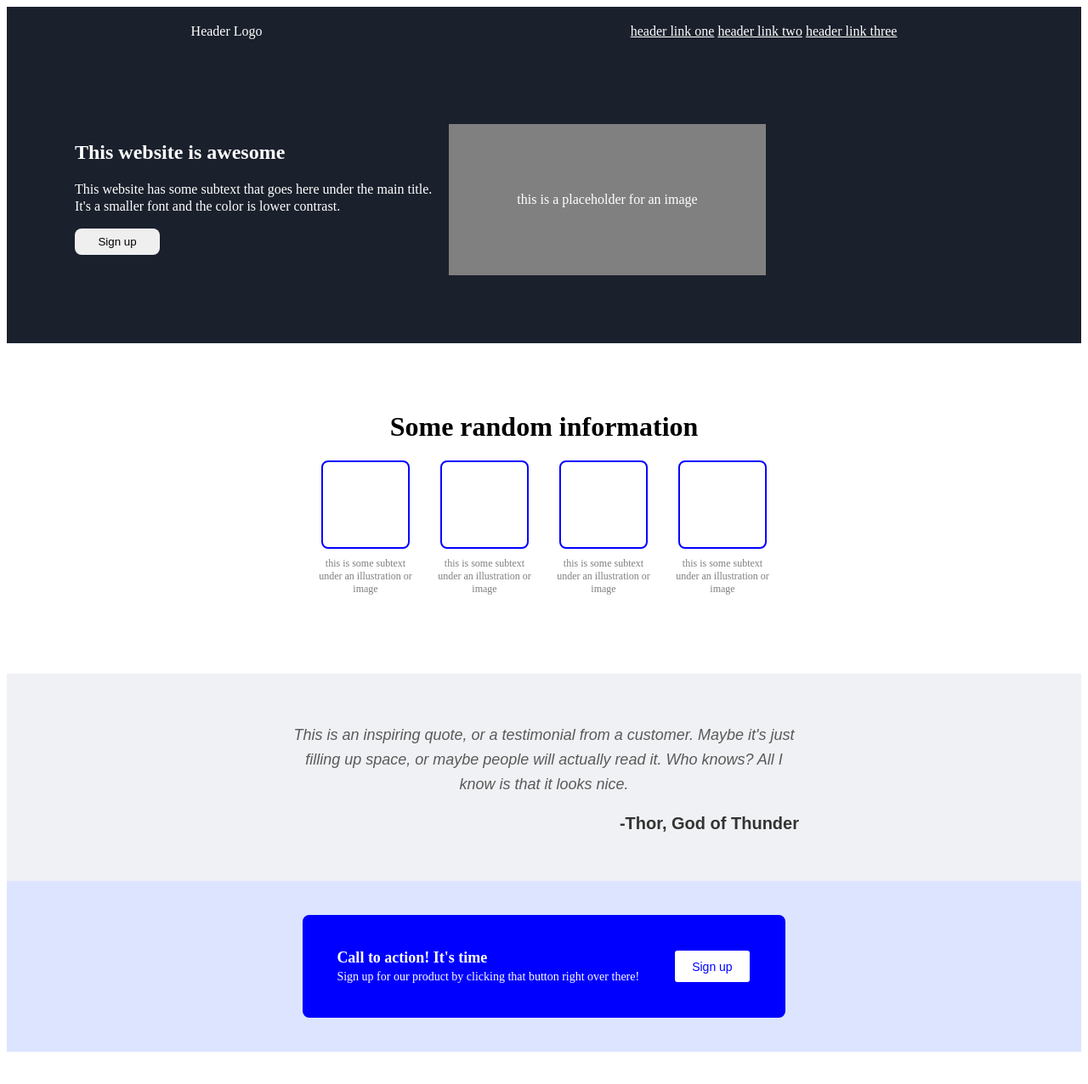
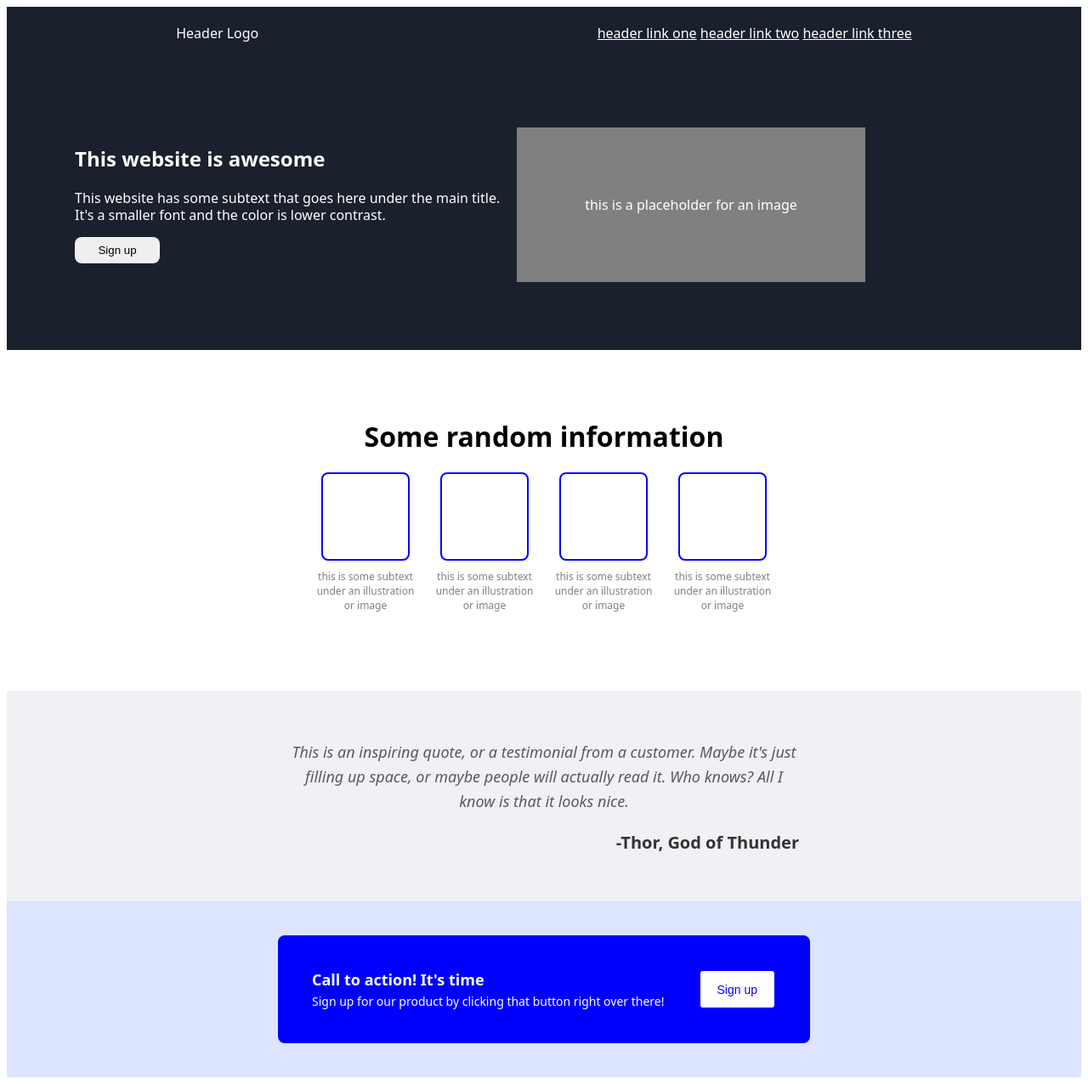
Before and after one commit to chriswanjohi/Repos, a plain HTML site: page index.html in a window 1280 px wide. Shown: the whole page at 85% size. Before the commit the page ends 1246 px from the top, so only its background shows below. Drawn offline with Linux system fonts and the light colour scheme.

Commit message:
Final Changes

```diff
--- a/styles.css
+++ b/styles.css
@@ -31,10 +31,13 @@ border: 0px;
     padding: 8px;
     width: 100px;
     border-radius: 8px;
+
 }
 
 .hero-container{
-    display:flex
+    display:flex;
+    font-family: system-ui, -apple-system, BlinkMacSystemFont, 'Segoe UI', Roboto, Oxygen, Ubuntu, Cantarell, 'Open Sans', 'Helvetica Neue', sans-serif;
+
 
 }
 
@@ -42,21 +45,25 @@ border: 0px;
     max-width: 800px;
     line-height: 20px;
     padding-right: 20px;
+    font-family: system-ui, -apple-system, BlinkMacSystemFont, 'Segoe UI', Roboto, Oxygen, Ubuntu, Cantarell, 'Open Sans', 'Helvetica Neue', sans-serif;
 }
 
 .nav-container{
     display: flex;
     justify-content:space-around;
+    font-family: system-ui, -apple-system, BlinkMacSystemFont, 'Segoe UI', Roboto, Oxygen, Ubuntu, Cantarell, 'Open Sans', 'Helvetica Neue', sans-serif;
 }
 
 .nav-links{
     color: white;
+    font-family: system-ui, -apple-system, BlinkMacSystemFont, 'Segoe UI', Roboto, Oxygen, Ubuntu, Cantarell, 'Open Sans', 'Helvetica Neue', sans-serif;
 
 }
 
 .section-2 {
     text-align: center;
     margin: 80px;
+    font-family: system-ui, -apple-system, BlinkMacSystemFont, 'Segoe UI', Roboto, Oxygen, Ubuntu, Cantarell, 'Open Sans', 'Helvetica Neue', sans-serif;
   }
 
   .lightbox-container {
@@ -105,6 +112,7 @@ border: 0px;
     font-style: italic; /* Italicize the quote */
     line-height: 1.6; /* Add spacing between lines */
     margin-bottom: 20px;
+    font-family: system-ui, -apple-system, BlinkMacSystemFont, 'Segoe UI', Roboto, Oxygen, Ubuntu, Cantarell, 'Open Sans', 'Helvetica Neue', sans-serif;
   }
 
   .textbox h2 {
@@ -112,6 +120,7 @@ border: 0px;
     font-weight: bold;
     color: #333; /* Darker color for the author name */
     text-align: right;
+    font-family: system-ui, -apple-system, BlinkMacSystemFont, 'Segoe UI', Roboto, Oxygen, Ubuntu, Cantarell, 'Open Sans', 'Helvetica Neue', sans-serif;
   }
 
 .section-4{
@@ -128,6 +137,7 @@ border: 0px;
     padding: 40px;
     max-width: 800px;
     border-radius: 8px;
+    font-family: system-ui, -apple-system, BlinkMacSystemFont, 'Segoe UI', Roboto, Oxygen, Ubuntu, Cantarell, 'Open Sans', 'Helvetica Neue', sans-serif;
 
 }
 
```
